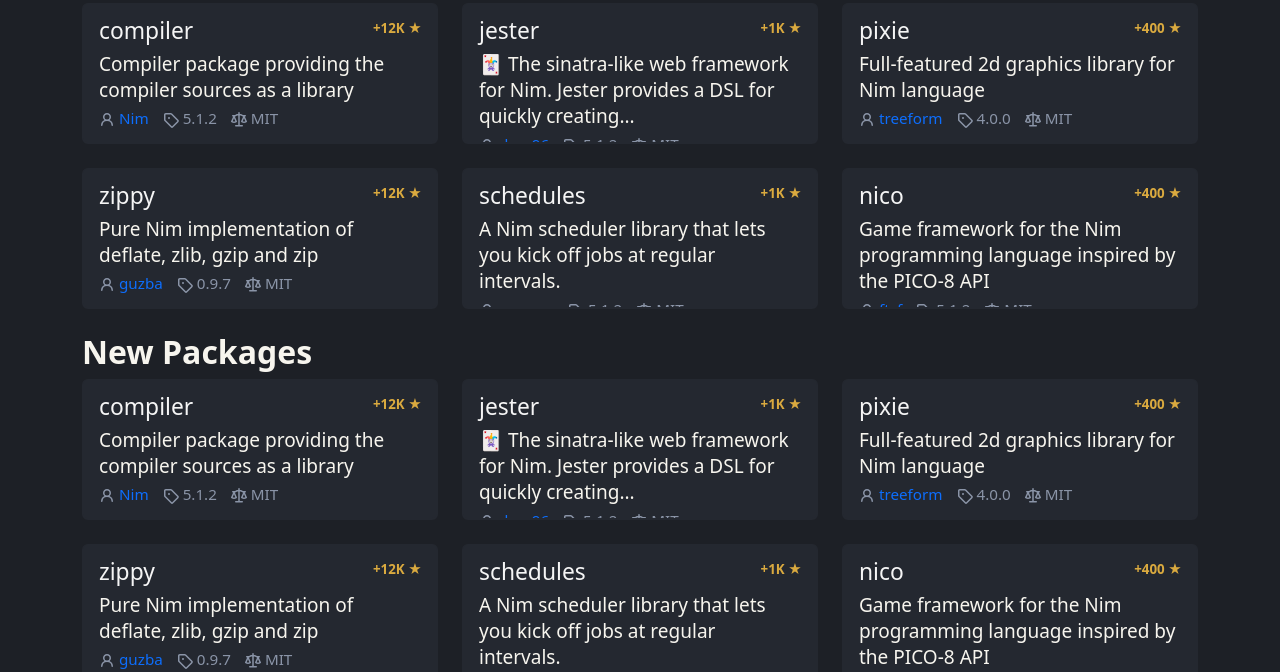
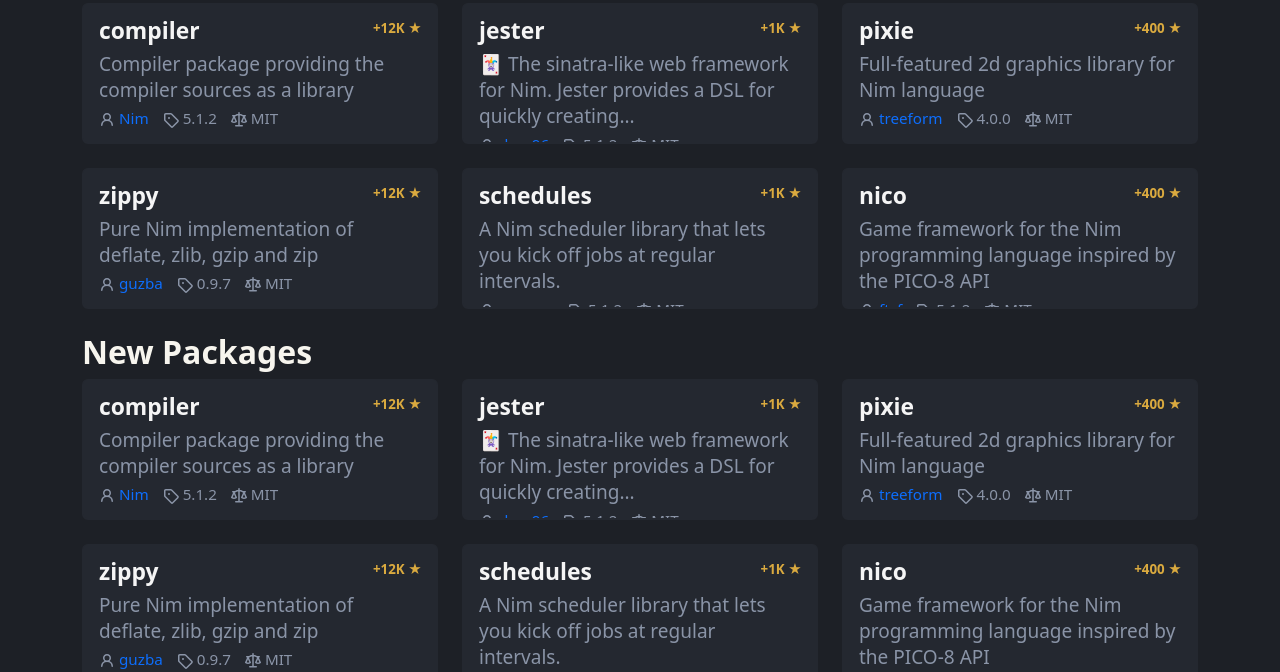
Before and after one commit to georgelemon/nimble-website, a website: page src/views/index.html in a window 1280 px wide. Shown: the part 653-1325 px from the top of the page. Drawn offline with nearby package versions, Linux system fonts and the light colour scheme; files that its build step writes are made by us from their sources; files whose address does not match are found by name.

Commit message:
index tweaks
Signed-off-by: George Lemon <georgelemon@protonmail.com>

```diff
--- a/src/views/index.html
+++ b/src/views/index.html
@@ -5,52 +5,11 @@
     <meta name="viewport" content="width=device-width, initial-scale=1.0">
     <title>Nimble 👑 Nim's Package Manager</title>
     <link href="https://cdn.jsdelivr.net/npm/bootstrap@5.2.0-beta1/dist/css/bootstrap.min.css" rel="stylesheet" integrity="sha384-0evHe/X+R7YkIZDRvuzKMRqM+OrBnVFBL6DOitfPri4tjfHxaWutUpFmBp4vmVor" crossorigin="anonymous">
-    <link rel="stylesheet" href="assets/app.css">
+    <link rel="stylesheet" href="/assets/app.css">
     <script src="assets/app.min.js"></script>
     <style>
-        .box {
-            min-height: 141px;
-            max-height: 141px;
-            overflow: hidden;
-        }
-
-        .box h3 a {
-            font-weight: 500;
-        }
-
         .light-theme #top-nav a {
             color: darkblue;
-        }
-
-        .tags-area a {
-            /*color: #242830;*/
-        }
-
-        .spin-icon {
-            top: 34px;
-            right: 120px;
-            width: 24px;
-            zoom: 0.6;
-            height: 24px;
-            position: absolute;
-            -webkit-animation:spin 2.3s linear infinite;
-            -moz-animation:spin 2.3s linear infinite;
-            animation:spin 2.3s linear infinite;
-        }
-
-        .spin-icon svg {stroke: #f5e558;}
-
-        @-moz-keyframes spin {
-            100% { -moz-transform: rotate(360deg); }
-        }
-        @-webkit-keyframes spin {
-            100% { -webkit-transform: rotate(360deg); }
-        }
-        @keyframes spin {
-            100% {
-                -webkit-transform: rotate(360deg);
-                transform:rotate(360deg);
-            }
         }
     </style>
 
@@ -139,7 +98,7 @@
         </div>
         <div class="row g-4 mb-4">
             <div class="col-lg-4 col-md-6">
-                <div class="box rounded p-3" stars="+12K">
+                <div class="box box-pkg rounded p-3" stars="+12K">
                     <h3 class="lh-1 display-1 mb-2"><a href="#">compiler</a></h3>
                     <p class="mb-0 pb-0" style="margin-bottom:0">Compiler package providing the compiler sources as a library</p>
                     <ul class="package-box-meta-foot mt-1">
@@ -161,7 +120,7 @@
                 </div>
             </div>
             <div class="col-lg-4 col-md-6">
-                <div class="box rounded p-3" stars="+1K">
+                <div class="box box-pkg rounded p-3" stars="+1K">
                     <h3 class="lh-1 display-1 mb-2"><a href="#">jester</a></h3>
                     <p class="mb-0 pb-0" style="margin-bottom:0">🃏 The sinatra-like web framework for Nim. Jester provides a DSL for quickly creating...</p>
                     <ul class="package-box-meta-foot mt-1">
@@ -183,7 +142,7 @@
                 </div>
             </div>
             <div class="col-lg-4 col-md-6">
-                <div class="box rounded p-3" stars="+400">
+                <div class="box box-pkg rounded p-3" stars="+400">
                     <h3 class="lh-1 display-1 mb-2"><a href="#">pixie</a></h3>
                     <p class="mb-0 pb-0" style="margin-bottom:0">Full-featured 2d graphics library for Nim language</p>
                     <ul class="package-box-meta-foot mt-1">
@@ -205,7 +164,7 @@
                 </div>
             </div>
             <div class="col-lg-4 col-md-6">
-                <div class="box rounded p-3" stars="+12K">
+                <div class="box box-pkg rounded p-3" stars="+12K">
                     <h3 class="lh-1 display-1 mb-2">
                         <a href="#">zippy</a>
                     </h3>
@@ -229,7 +188,7 @@
                 </div>
             </div>
             <div class="col-lg-4 col-md-6">
-                <div class="box rounded p-3" stars="+1K">
+                <div class="box box-pkg rounded p-3" stars="+1K">
                     <h3 class="lh-1 display-1 mb-2">
                         <a href="#">schedules</a>
                     </h3>
@@ -253,7 +212,7 @@
                 </div>
             </div>
             <div class="col-lg-4 col-md-6">
-                <div class="box rounded p-3" stars="+400">
+                <div class="box box-pkg rounded p-3" stars="+400">
                     <h3 class="lh-1 display-1 mb-2">
                         <a href="#">nico</a>
                     </h3>
@@ -287,7 +246,7 @@
         </div>
         <div class="row g-4">
             <div class="col-lg-4 col-md-6">
-                <div class="box rounded p-3" stars="+12K">
+                <div class="box box-pkg rounded p-3" stars="+12K">
                     <h3 class="lh-1 display-1 mb-2"><a href="#">compiler</a></h3>
                     <p class="mb-0 pb-0" style="margin-bottom:0">Compiler package providing the compiler sources as a library</p>
                     <ul class="package-box-meta-foot mt-1">
@@ -309,7 +268,7 @@
                 </div>
             </div>
             <div class="col-lg-4 col-md-6">
-                <div class="box rounded p-3" stars="+1K">
+                <div class="box box-pkg rounded p-3" stars="+1K">
                     <h3 class="lh-1 display-1 mb-2"><a href="#">jester</a></h3>
                     <p class="mb-0 pb-0" style="margin-bottom:0">🃏 The sinatra-like web framework for Nim. Jester provides a DSL for quickly creating...</p>
                     <ul class="package-box-meta-foot mt-1">
@@ -331,7 +290,7 @@
                 </div>
             </div>
             <div class="col-lg-4 col-md-6">
-                <div class="box rounded p-3" stars="+400">
+                <div class="box box-pkg rounded p-3" stars="+400">
                     <h3 class="lh-1 display-1 mb-2"><a href="#">pixie</a></h3>
                     <p class="mb-0 pb-0" style="margin-bottom:0">Full-featured 2d graphics library for Nim language</p>
                     <ul class="package-box-meta-foot mt-1">
@@ -353,7 +312,7 @@
                 </div>
             </div>
             <div class="col-lg-4 col-md-6">
-                <div class="box rounded p-3" stars="+12K">
+                <div class="box box-pkg rounded p-3" stars="+12K">
                     <h3 class="lh-1 display-1 mb-2">
                         <a href="#">zippy</a>
                     </h3>
@@ -377,7 +336,7 @@
                 </div>
             </div>
             <div class="col-lg-4 col-md-6">
-                <div class="box rounded p-3" stars="+1K">
+                <div class="box box-pkg rounded p-3" stars="+1K">
                     <h3 class="lh-1 display-1 mb-2">
                         <a href="#">schedules</a>
                     </h3>
@@ -401,7 +360,7 @@
                 </div>
             </div>
             <div class="col-lg-4 col-md-6">
-                <div class="box rounded p-3" stars="+400">
+                <div class="box box-pkg rounded p-3" stars="+400">
                     <h3 class="lh-1 display-1 mb-2">
                         <a href="#">nico</a>
                     </h3>
```
